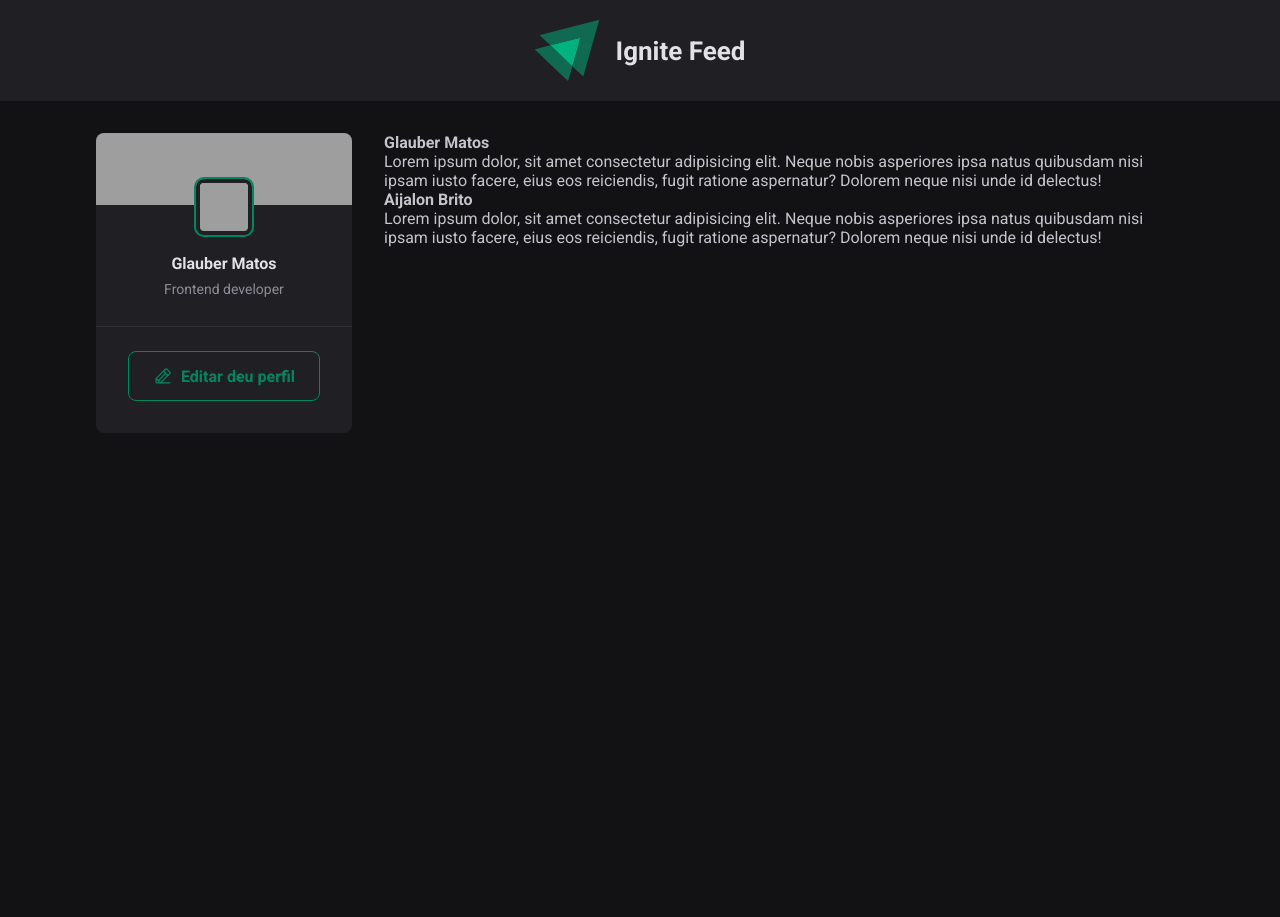
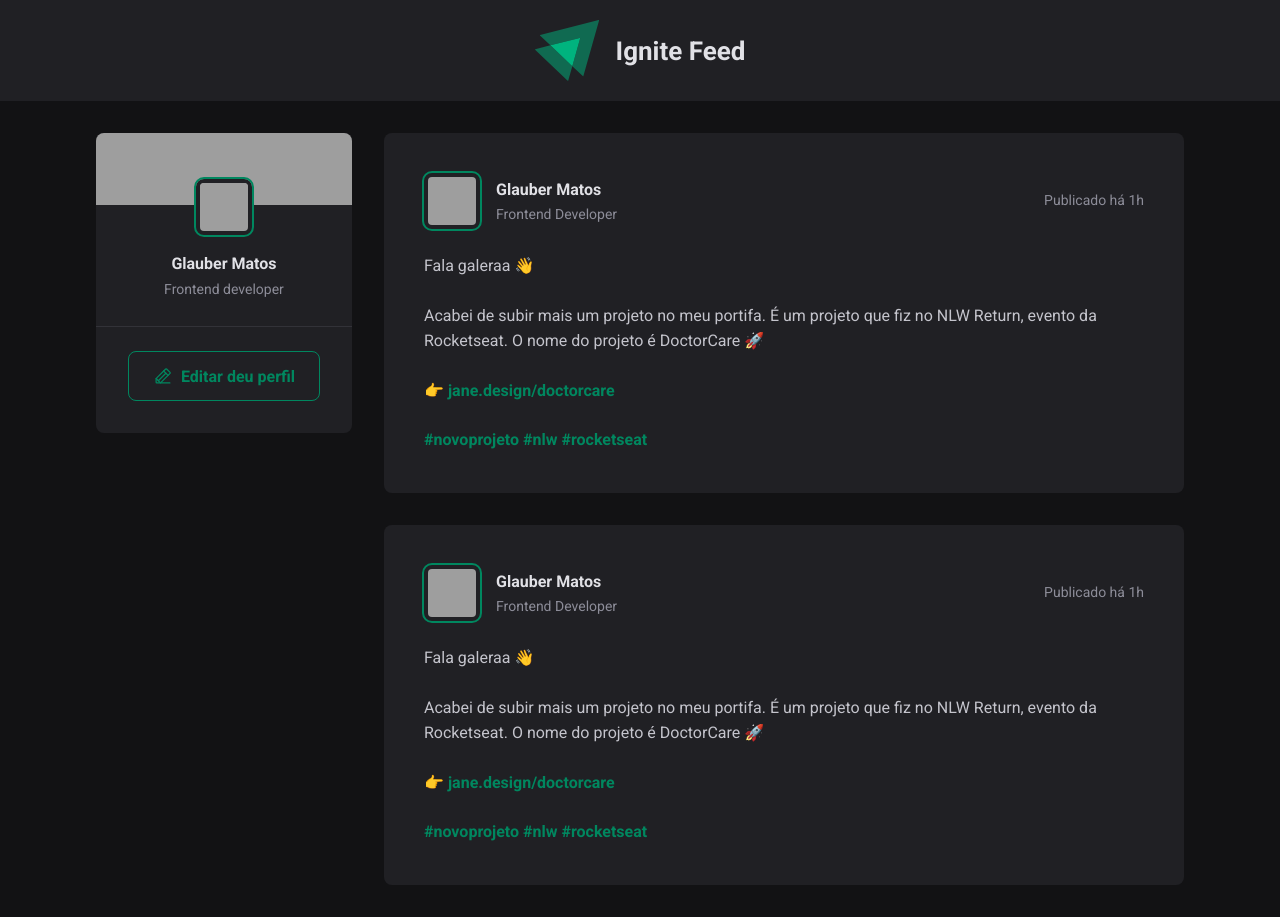
Before and after one commit to glaubermatos/ignitefeed, a React (Vite) app: page / in a window 1280 px wide. Before the commit the page ends 800 px from the top, so only its background shows below. Built offline with nearby package versions, Linux system fonts and the light colour scheme; grey boxes are pictures that could not be loaded.

Commit message:
Post component - header and content

```diff
--- a/src/App.jsx
+++ b/src/App.jsx
@@ -1,9 +1,10 @@
 import { Header } from "./components/Header";
-import { Post } from "./Post";
+import { Post } from "./components/Post";
+import { Sidebar } from "./components/Sidebar";
 
 import './global.css'
+
 import styles from './App.module.css'
-import { Sidebar } from "./components/Sidebar";
 
 export function App() {
   return (
--- a/src/Post.jsx
+++ /dev/null
@@ -1,8 +0,0 @@
-export function Post(props) {
-    return (
-        <div>
-            <strong>{props.author}</strong>
-            <p>{props.content}</p>
-        </div>
-    )
-}
--- /dev/null
+++ b/src/components/Post.jsx
@@ -0,0 +1,33 @@
+import styles from './Post.module.css';
+
+export function Post() {
+    return (
+        <article className={styles.post}>
+            <header>
+                <div className={styles.author}>
+                    <img className={styles.avatar} src="https://github.com/glaubermatos.png" alt="" />
+                    <div className={styles.authorInfo}>
+                        <strong>Glauber Matos</strong>
+                        <span>Frontend Developer</span>
+                    </div>
+                </div>
+
+                <time title='8 de maio as 08:13h' dateTime="2022-05-08 08:13:50">Publicado há 1h</time>
+            </header>
+
+            <div className={styles.content}>
+                <p>Fala galeraa 👋</p>
+
+                <p>Acabei de subir mais um projeto no meu portifa. É um projeto que fiz no NLW Return, evento da Rocketseat. O nome do projeto é DoctorCare 🚀</p>
+
+                <p>👉{' '}<a href="#">jane.design/doctorcare</a></p>
+
+                <p>
+                    <a href="#">#novoprojeto</a>{' '}
+                    <a href="#">#nlw</a>{' '}
+                    <a href="#">#rocketseat</a>
+                </p>
+            </div>
+        </article>
+    )
+}
--- /dev/null
+++ b/src/components/Post.module.css
@@ -0,0 +1,73 @@
+.post {
+    background: var(--gray-800);
+    padding: 2.5rem;
+    border-radius: 8px;
+}
+
+.post + .post {
+    margin-top: 2rem;
+}
+
+.post > header {
+    display: flex;
+    justify-content: space-between;
+    align-items: center;
+}
+
+.post > header time {
+    font-size: 0.875rem;
+    line-height: 1.6rem;
+    color: var(--gray-400);
+}
+
+.author {
+    display: flex;
+    align-items: center;
+    gap: 1rem;
+}
+
+.authorInfo {
+    display: flex;
+    flex-direction: column;
+}
+
+.authorInfo strong {
+    color: var(--gray-100);
+    line-height: 1.6;
+}
+
+.authorInfo span {
+    font-size: 0.875rem;
+    line-height: 1.6;
+    color: var(--gray-400);
+}
+
+.avatar {
+    box-sizing: initial;
+    width: 3rem;
+    height: 3rem;
+    border-radius: 8px;
+    border: 4px solid var(--gray-800);
+    outline: 2px solid var(--green-500);
+}
+
+.content {
+    line-height: 1.6rem;
+    color: var(gray-300);
+    margin-top: 1.5rem;
+}
+
+.content p + p {
+    margin-top: 1.5rem;
+}
+
+.content a {
+    font-weight: bold;
+    color: var(--green-500);
+    text-decoration: none;
+    transition: color 0.1s;
+}
+
+.content a:hover {
+    color: var(--green-300);
+}
--- a/src/global.css
+++ b/src/global.css
@@ -14,6 +14,7 @@
     --gray-800: #202024;
     --gray-900: #121214;
 
+    --green-300: #00b37e;
     --green-500: #00875f;
 }
 
```
